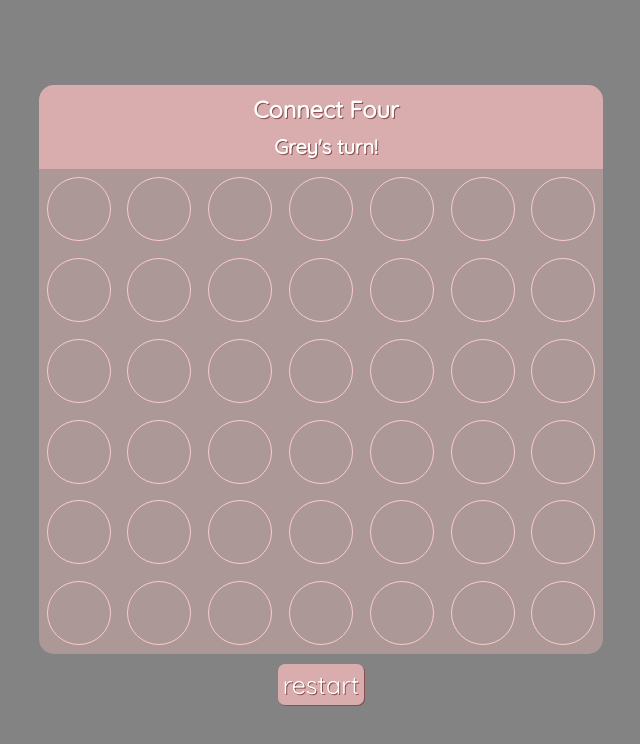
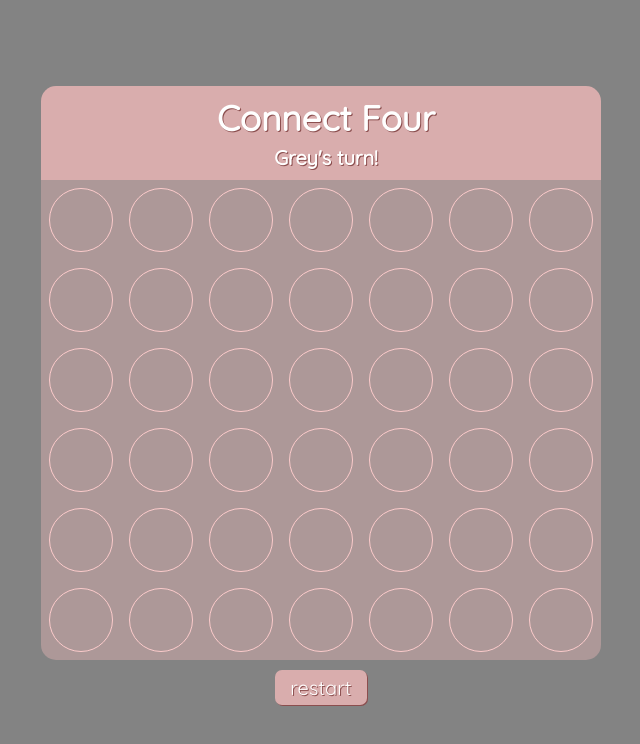
Before and after one commit to erindoman/connect-four, a plain HTML site: page index.html in a window 1280 px wide. Shown: the whole page, without its empty margins (319-959 px from the left). Drawn offline with Linux system fonts and the light colour scheme.

Commit message:
clean up CSS

```diff
--- a/css/style.css
+++ b/css/style.css
@@ -23,7 +23,6 @@ section.wrapper {
 body {
   height: 100vh;
   display: flex;
-  margin: 0;
   background-color: #838383;
   justify-content: center;
   align-items: center;
@@ -31,13 +30,9 @@ body {
 
 section.title {
   background-color: #d9adad;
-  flex-direction: row;
-  flex-direction: row;
-  justify-content: flex-start;
   text-align: center;
-  font-size: 20px;
+  font-size: 30px;
   border-radius: 15px 15px 0 0;
-  grid-area: title;
   color: white;
   text-shadow: 1px 1px #8b4e4e;
   padding: 10px 0 0 10px;
@@ -47,41 +42,26 @@ h2 {
   background-color:#d9adad;
   color: white;
   text-shadow: 1px 1px #8b4e4e;
-  flex-direction: row;
-  justify-content: flex-start;
-  align-items: center;
   font-size: 20px;
-  margin: 0;
-  padding: 0 0 10px 10px;
-
-  grid-area: title;
-}
+  padding: 5px 0 10px 10px;
+  }
 
 .grid {
-  grid-area: grid;
   display: grid;
   background-color: #d9adad7c;
   grid-template-rows: repeat(6, 10vmin);
   grid-template-columns: repeat(7, 10vmin);
   border-radius: 0 0 15px 15px;
-  grid-gap: .1vmin;
 }
 
 div.cell {
-  position: relative;
   border: 1px solid #fccbcb;
   border-radius: 50%;
   margin: 10%;
-  width: 80%;
-  height: 80%;
 }
 
 .cell:hover {
-  background-color: #838383a2;
-}
-
-div.taken-cell {
-  border-radius: 50%;
+  background-color: #cfc3c38c;
 }
 
 button {
@@ -89,13 +69,10 @@ button {
   color: white;
   text-shadow: 1px 1px #8b4e4e;
   border: none;
-  box-shadow: 1px 1px #8b4e4e;;
-  justify-content: center;
-  align-items: center;
-  flex-direction: column;
-  font-size: 25px;
+  box-shadow: 1px 1px #8b4e4e;
+  font-size: 20px;
   margin: 10px;
-  padding: 5px;
+  padding: 5px 15px;
   border-radius: 7px;
 }
 
--- a/index.html
+++ b/index.html
@@ -16,7 +16,6 @@
 <section class="title">
     <h1>Connect Four</h1>
 </section>
-    <h2 id="turn-message"><span class="current-player"></span></h2>
     <h2 id="result"></h2>
 
     <div class="grid">
```
